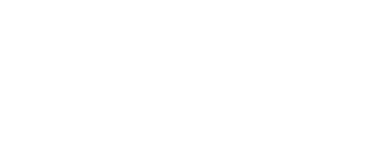
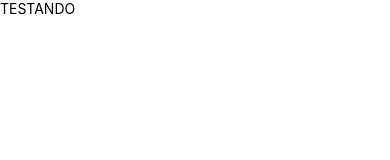
Before and after one commit to AmandaMeneghini/currencyToBrlApp, a React Native app: screen / in a window 390 px wide. Shown: the top 160 px of the page. Built offline with nearby package versions, Linux system fonts and the light colour scheme.

Commit message:
feat: adds @react-native-picker/picker and update App component
Install the `@react-native-picker/picker` dependency for providing a
select dropdown functionality. The App component has been updated
to include and utilize this new Picker component for user interaction.

```diff
--- a/App.js
+++ b/App.js
@@ -1,10 +1,10 @@
-import React from 'react';
+
 import { View, Text, StyleSheet } from 'react-native';
 
 export default function App() {
   return(
     <View>
-
+      <Text>TESTANDO</Text>
     </View>
   );
 }
--- a/package.json
+++ b/package.json
@@ -10,6 +10,7 @@
     "test": "jest"
   },
   "dependencies": {
+    "@react-native-picker/picker": "^2.11.0",
     "react": "19.0.0",
     "react-native": "0.79.1"
   },
```
Also changed, not shown: 2 other files (tests, documents, lock files or other folders).
